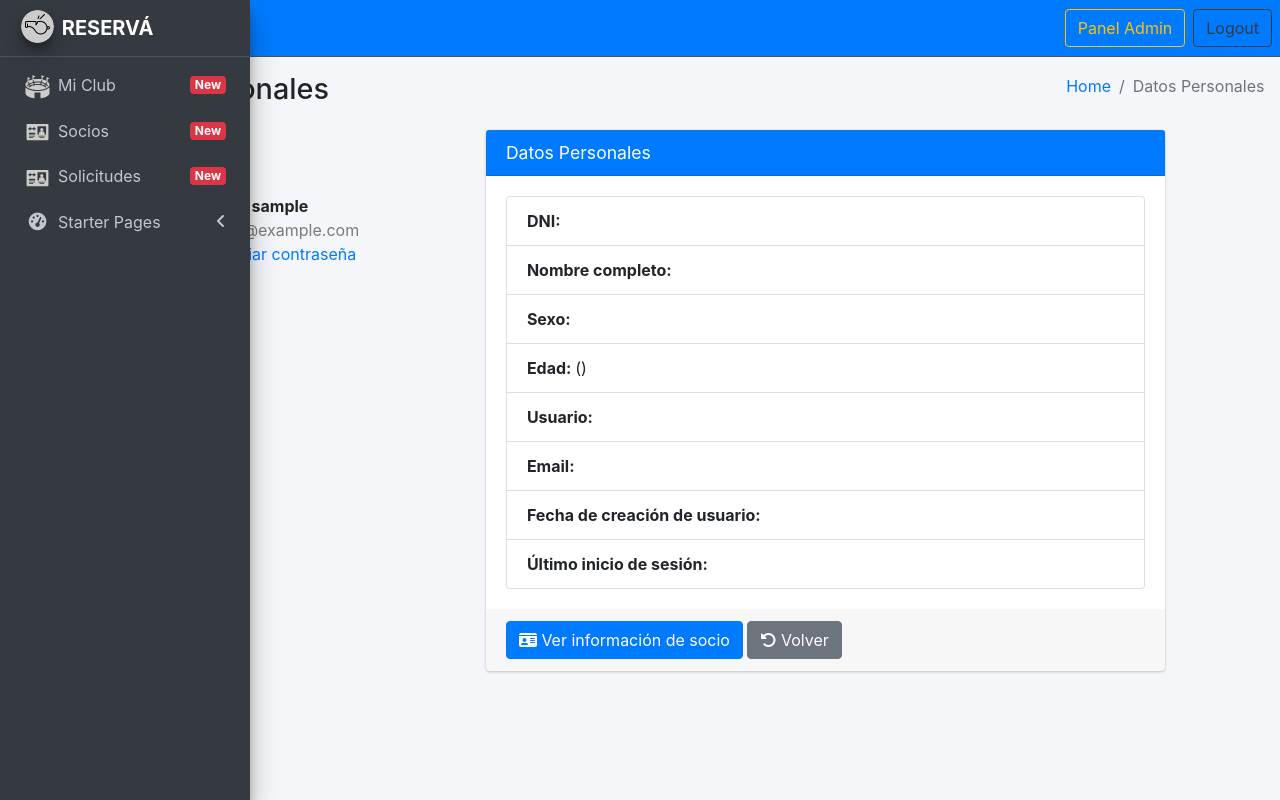
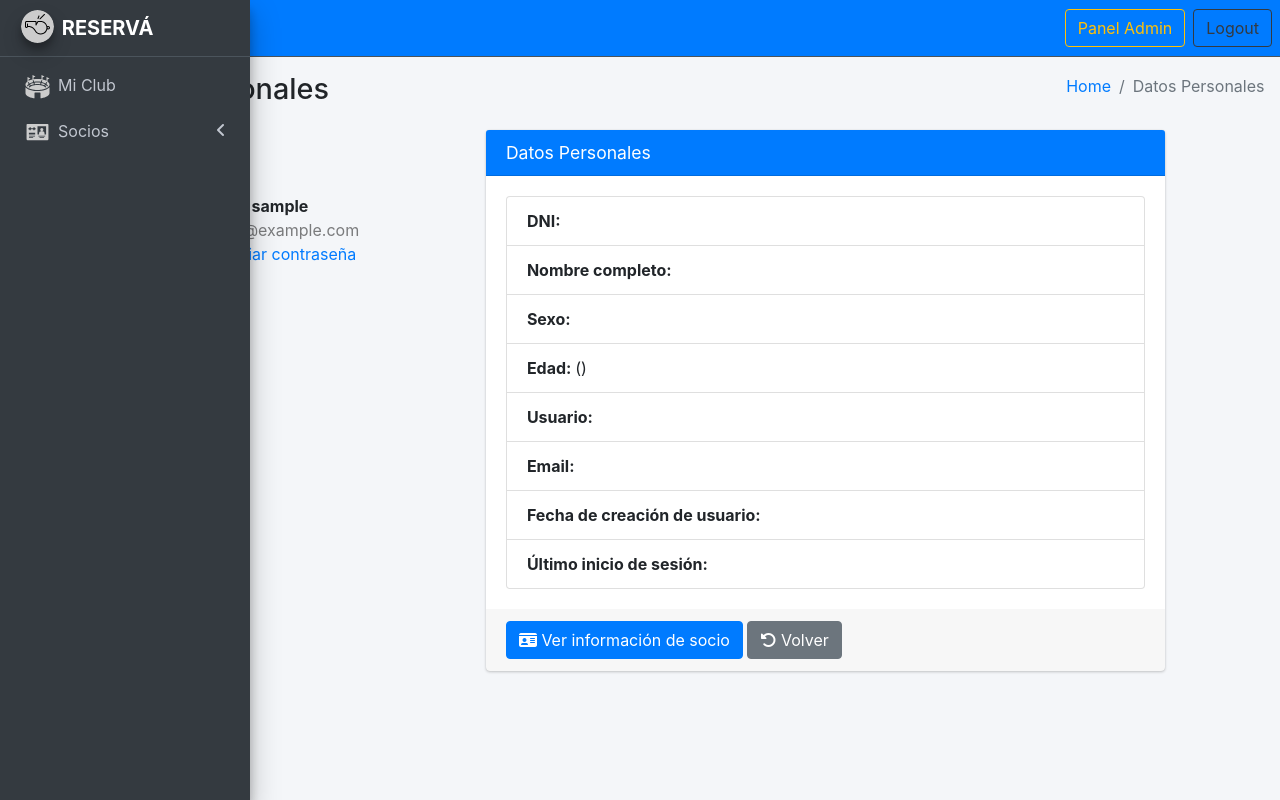
Before and after one commit to facurodrij/TrabajoFinal_ASC, a Django app: page /persona/ in a window 1280 px wide. Run offline with Django 4.2, Linux system fonts and the light colour scheme; a user stored in the database is signed in; tables that the repository leaves empty hold one stand-in row (values such as "Sample post"); parts of the project's set-up code (start-up, migrations or seed data) failed here and were passed over; some libraries are stand-ins or nearby versions.

Commit message:
Urls, Dashboard y links activos actualizados en la app Socios

```diff
--- a/socios/urls.py
+++ b/socios/urls.py
@@ -1,4 +1,5 @@
 from django.urls import path
+from django.shortcuts import redirect
 
 from socios.views.admin.socio.views import *
 from socios.views.socio.views import SocioFormView
@@ -6,7 +7,17 @@ from socios.views.solicitud.views import *
 
 urlpatterns = [
     # Socios, URLs de administración
-    path('admin/socios/', SocioAdminListView.as_view(), name='admin-socio-listado'),
+
+    # Si ingresan a admin/socios/ se redirige a admin-socio-listado
+    path('admin/socios/', lambda request: redirect('admin-socio-listado', permanent=True), name='admin-socio'),
+    path('admin/socios/listado/', SocioAdminListView.as_view(), name='admin-socio-listado'),
+    path('admin/socios/solicitudes/', SolicitudAdminListView.as_view(), name='admin-socio-solicitudes'),
+    # TODO: Agregar la vista del listado de cuotas sociales
+    path('admin/socios/cuotas/', lambda request: redirect('admin-socio-listado', permanent=True),
+         name='admin-socio-cuotas'),
+    # TODO: Agregar la vista de parámetros socios
+    path('admin/socios/parametros/', lambda request: redirect('admin-socio-listado', permanent=True),
+         name='admin-socio-parametros'),
     path('admin/socios/<int:pk>/', SocioAdminDetailView.as_view(), name='admin-socio-detalle'),
     path('admin/socios/<int:pk>/editar/', SocioAdminUpdateView.as_view(), name='admin-socio-editar'),
     path('admin/socios/<int:pk>/eliminar/', socio_delete, name='admin-socio-eliminar'),
@@ -15,8 +26,7 @@ urlpatterns = [
     # Socios, URLs de usuario
     path('socio/', SocioFormView.as_view(), name='socio'),
 
-    # Solicitud de asociación, URLs de administración
-    path('admin/solicitud_socios/', SolicitudAdminListView.as_view(), name='admin-solicitud-listado'),
+
 
     # Solicitud de asociación, URLs de usuario
     path('solicitud/', SolicitudView.as_view(), name='solicitud-crear'),
--- a/templates/includes/sidebar.html
+++ b/templates/includes/sidebar.html
@@ -33,52 +33,55 @@
                                 <img src="{% static 'icons/icons8-club.svg' %}" class="nav-icon" alt="icon">
                                 <p>
                                     Mi Club
-                                    <span class="right badge badge-danger">New</span>
                                 </p>
                             </a>
                         </li>
                         <li class="nav-item">
-                            <a href="{% url 'admin-socio-listado' %}" class="nav-link {% active_link 'admin-socio-listado' %}">
+                            <a href="#" class="nav-link {% active_link 'admin-socio' %}">
                                 <img src="{% static 'icons/icons8-socio.svg' %}" class="nav-icon" alt="icon">
                                 <p>
                                     Socios
-                                    <span class="right badge badge-danger">New</span>
+                                    <i class="right fas fa-angle-left"></i>
                                 </p>
                             </a>
-                        </li>
-                        <li class="nav-item">
-                            <a href="{% url 'admin-solicitud-listado' %}" class="nav-link {% active_link 'admin-solicitud-listado' %}">
-                                <img src="{% static 'icons/icons8-socio.svg' %}" class="nav-icon" alt="icon">
-                                <p>
-                                    Solicitudes
-                                    <span class="right badge badge-danger">New</span>
-                                </p>
-                            </a>
+                            <ul class="nav nav-treeview">
+                                <li class="nav-item">
+                                    <a href="{% url 'admin-socio-listado' %}"
+                                       class="nav-link {% active_link 'admin-socio-listado' %}">
+                                        <i class="fa-regular fa-rectangle-list nav-icon"></i>
+                                        <p>Listado</p>
+                                    </a>
+                                </li>
+                                <li class="nav-item">
+                                    <a href="{% url 'admin-socio-solicitudes' %}"
+                                       class="nav-link {% active_link 'admin-socio-solicitudes' %}">
+                                        <i class="fa-solid fa-list-check nav-icon"></i>
+                                        <p>
+                                            Solicitudes
+                                        </p>
+                                    </a>
+                                </li>
+                                <li class="nav-item">
+                                    <a href="{% url 'admin-socio-cuotas' %}"
+                                       class="nav-link {% active_link 'admin-socio-cuotas' %}">
+                                        <i class="fa-solid fa-receipt nav-icon"></i>
+                                        <p>Cuotas
+                                            <span class="right badge badge-danger">New</span>
+                                        </p>
+                                    </a>
+                                </li>
+                                <li class="nav-item">
+                                    <a href="{% url 'admin-socio-parametros' %}"
+                                       class="nav-link {% active_link 'admin-socio-parametros' %}">
+                                        <i class="fa-solid fa-sliders nav-icon"></i>
+                                        <p>Parámetros
+                                            <span class="right badge badge-danger">New</span>
+                                        </p>
+                                    </a>
+                                </li>
+                            </ul>
                         </li>
                     {% endif %}
-                    <li class="nav-item">
-                        <a href="#" class="nav-link">
-                            <i class="nav-icon fas fa-tachometer-alt"></i>
-                            <p>
-                                Starter Pages
-                                <i class="right fas fa-angle-left"></i>
-                            </p>
-                        </a>
-                        <ul class="nav nav-treeview">
-                            <li class="nav-item">
-                                <a href="#" class="nav-link">
-                                    <i class="far fa-circle nav-icon"></i>
-                                    <p>Active Page</p>
-                                </a>
-                            </li>
-                            <li class="nav-item">
-                                <a href="#" class="nav-link">
-                                    <i class="far fa-circle nav-icon"></i>
-                                    <p>Inactive Page</p>
-                                </a>
-                            </li>
-                        </ul>
-                    </li>
                 </ul>
             </nav>
             <!-- /.sidebar-menu -->
```
